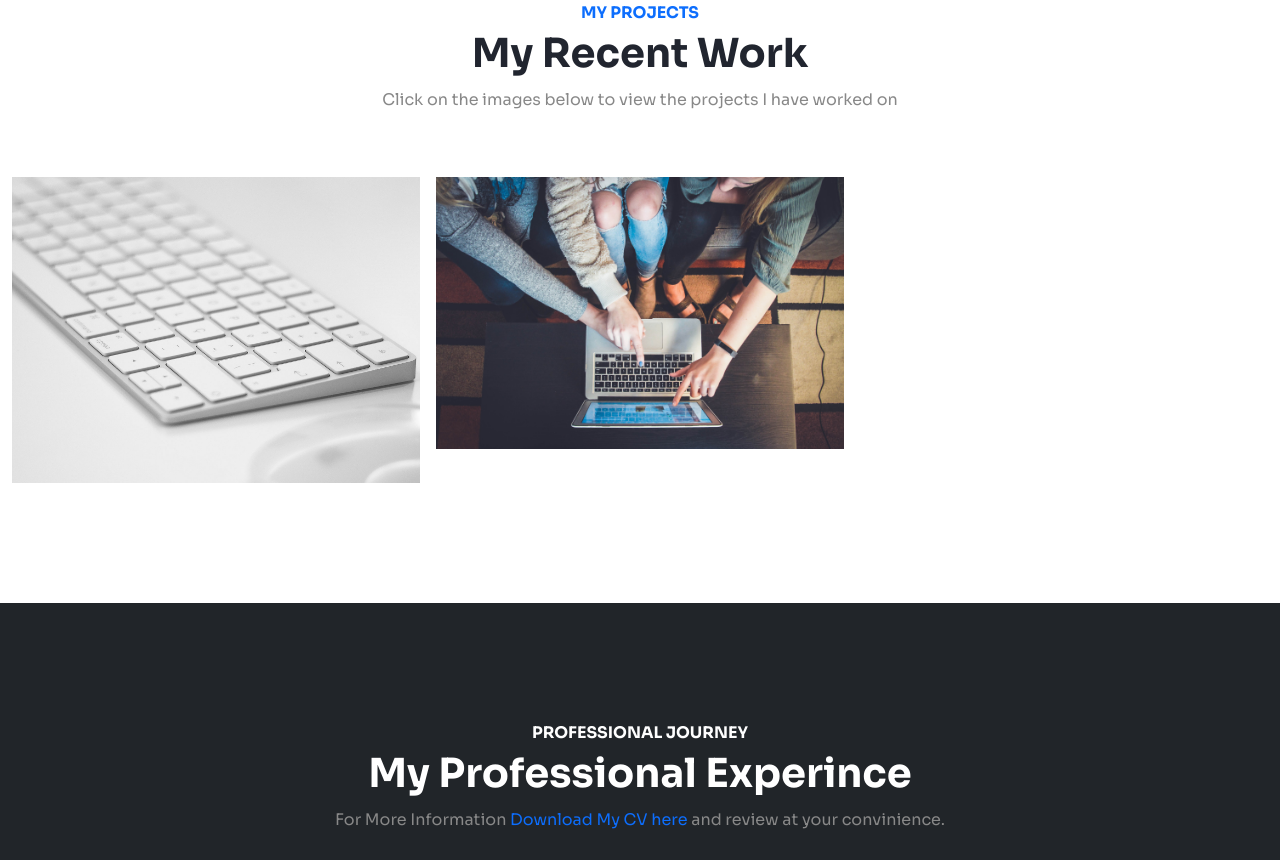
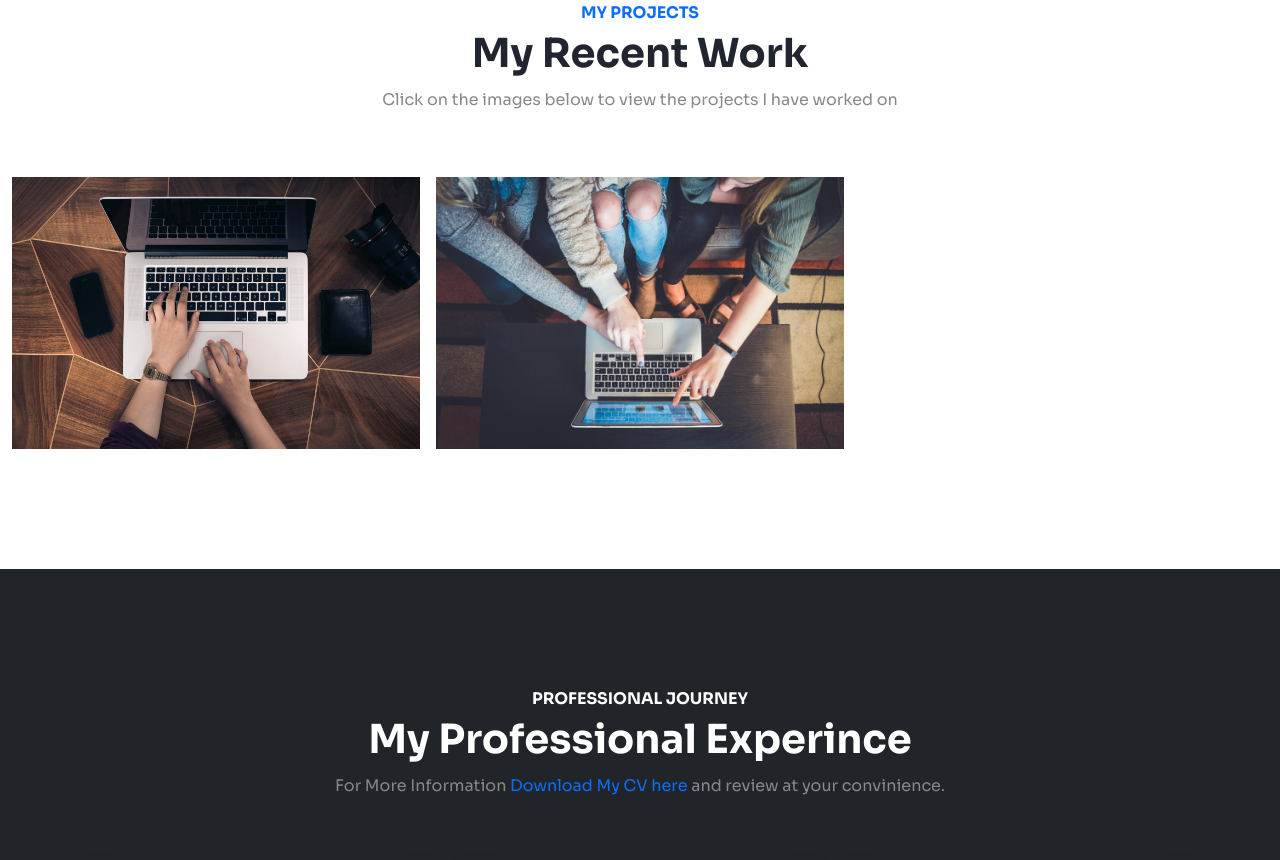
Before and after one commit to Vivian-Carol/My-Portfolio, a plain HTML site: page index.html in a window 1280 px wide. Shown: the part 2518-3378 px from the top of the page. Drawn offline with nearby package versions, Linux system fonts and the light colour scheme.

Commit message:
Update index.html

```diff
--- a/index.html
+++ b/index.html
@@ -224,7 +224,7 @@
             <div class="row g-3">
                 <div class="col-lg-4 col-sm-6">
                     <div class="project">
-                        <img src="img/pro1.jpg" alt="">
+                        <img src="img/p2.jpg" alt="">
                         <a href="https://vivian-carol.github.io/cccm-website/" target="_blank">
                             <div class="overlay">
                                 <div>
```
